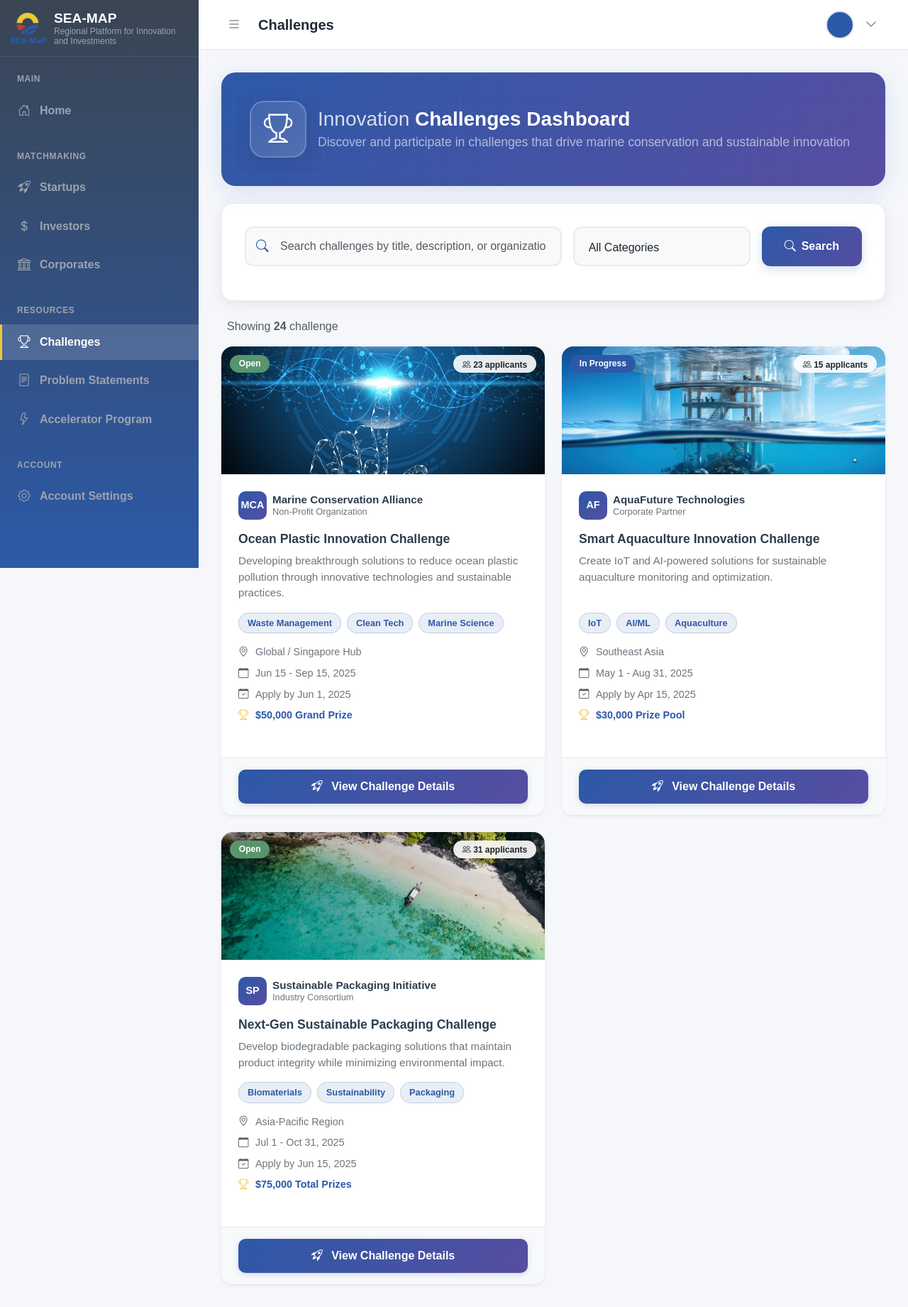
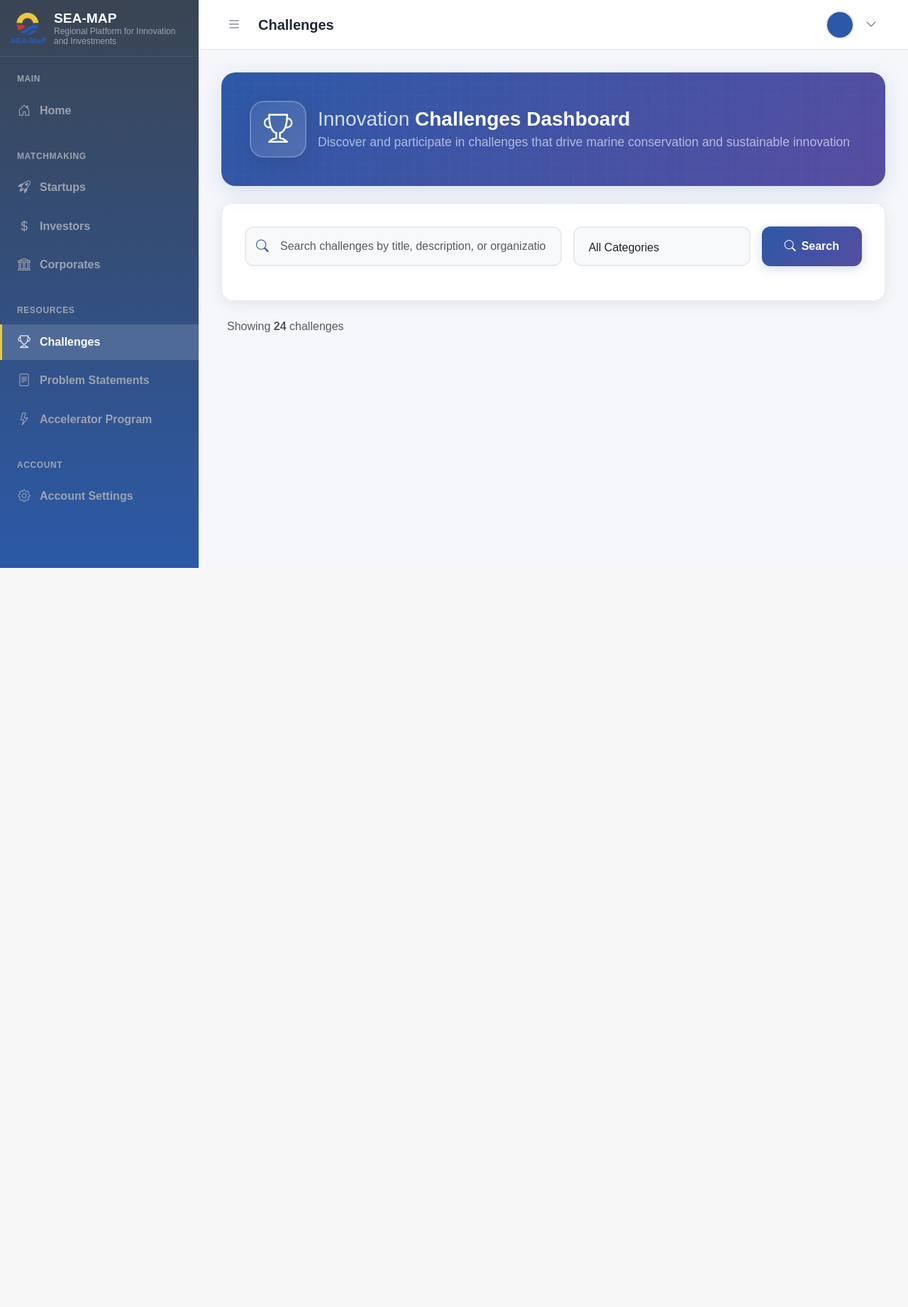
Before and after one commit to icooniex/seamap, a Django app: page /dashboard/challenge/ in a window 1280 px wide. Shown: the whole page at 71% size. After the commit the page ends 800 px from the top, so only its background shows below. Run offline with Django 4.2, Linux system fonts and the light colour scheme.

Commit message:
update list view

```diff
--- a/member/views.py
+++ b/member/views.py
@@ -853,10 +853,28 @@ def corporate_matchmaking(request):
 
 
 def problem(request):
-    return render(request, 'resources/problem.html')
+    from .models import ProblemStatement
+    try:
+        problems = ProblemStatement.objects.filter(status='published').order_by('-created_at')
+        context = {
+            'problems': problems,
+            'total_problems': problems.count(),
+        }
+    except:
+        context = {'problems': [], 'total_problems': 0}
+    return render(request, 'resources/problem.html', context)
 
 def challenge(request):
-    return render(request, 'resources/challenge.html')
+    from .models import Challenge
+    try:
+        challenges = Challenge.objects.filter(status='published').order_by('-created_at')
+        context = {
+            'challenges': challenges,
+            'total_challenges': challenges.count(),
+        }
+    except:
+        context = {'challenges': [], 'total_challenges': 0}
+    return render(request, 'resources/challenge.html', context)
 
 def challenge_detail(request, challenge_id):
     """Display detailed challenge page"""
--- a/templates/resources/challenge.html
+++ b/templates/resources/challenge.html
@@ -63,18 +63,23 @@
     <!-- Challenge Cards Grid -->
     <div class="challenges-grid-container">
         <div class="challenges-grid">
-            <!-- Sample Challenge Card 1 -->
+            {% for challenge in challenges %}
+            <!-- Challenge Card -->
             <div class="challenge-grid-item">
                 <div class="card shadow-sm h-100 challenge-card">
                     <div class="challenge-card-header">
                         <div class="position-relative">
-                            <img src="{% static 'images/collaborative-ecosystem.jpg' %}" alt="Ocean Plastic Challenge" class="challenge-image">
+                            {% if challenge.featured_image %}
+                                <img src="{{ challenge.featured_image.url }}" alt="{{ challenge.title }}" class="challenge-image">
+                            {% else %}
+                                <img src="{% static 'images/collaborative-ecosystem.jpg' %}" alt="{{ challenge.title }}" class="challenge-image">
+                            {% endif %}
                             <div class="challenge-badges">
                                 <span class="badge bg-success challenge-status-badge">Open</span>
                             </div>
                             <div class="challenge-meta">
                                 <span class="badge bg-light text-dark participants-badge">
-                                    <i class="bi bi-people"></i> 23 applicants
+                                    <i class="bi bi-people"></i> {{ challenge.applicant_count }} applicant{{ challenge.applicant_count|pluralize }}
                                 </span>
                             </div>
                         </div>
@@ -84,59 +89,64 @@
                         <div class="organization-info mb-3">
                             <div class="d-flex align-items-center">
                                 <div class="org-avatar me-2">
-                                    <span class="avatar-text">MCA</span>
+                                    <span class="avatar-text">{{ challenge.organizer.company_name|slice:":2"|upper }}</span>
                                 </div>
                                 <div class="org-details">
-                                    <div class="org-name">Marine Conservation Alliance</div>
-                                    <div class="org-type">Non-Profit Organization</div>
+                                    <div class="org-name">{{ challenge.organizer.company_name }}</div>
+                                    <div class="org-type">{{ challenge.organizer.organization_type|default:"Organization" }}</div>
                                 </div>
                             </div>
                         </div>
 
                         <!-- Challenge Title & Description -->
-                        <h5 class="challenge-title mb-2">Ocean Plastic Innovation Challenge</h5>
+                        <h5 class="challenge-title mb-2">{{ challenge.title }}</h5>
                         <p class="challenge-description mb-3">
-                            Developing breakthrough solutions to reduce ocean plastic pollution through innovative technologies and sustainable practices.
+                            {{ challenge.description|truncatewords:25 }}
                         </p>
 
                         <!-- Technology Tags -->
                         <div class="tech-tags-challenge mb-3">
-                            <span class="tech-tag-challenge">Waste Management</span>
-                            <span class="tech-tag-challenge">Clean Tech</span>
-                            <span class="tech-tag-challenge">Marine Science</span>
+                            {% for category in challenge.categories %}
+                                <span class="tech-tag-challenge">{{ category|title }}</span>
+                            {% endfor %}
                         </div>
 
                         <!-- Challenge Details -->
                         <div class="challenge-details mb-3">
+                            {% if challenge.location %}
                             <div class="detail-item">
                                 <i class="bi bi-geo-alt text-muted me-2"></i>
-                                <span>Global / Singapore Hub</span>
+                                <span>{{ challenge.location }}</span>
                             </div>
+                            {% endif %}
+                            {% if challenge.application_deadline %}
                             <div class="detail-item">
                                 <i class="bi bi-calendar text-muted me-2"></i>
-                                <span>Jun 15 - Sep 15, 2025</span>
+                                <span>Deadline: {{ challenge.application_deadline|date:"M d, Y" }}</span>
                             </div>
+                            {% endif %}
                             <div class="detail-item">
                                 <i class="bi bi-calendar-check text-muted me-2"></i>
-                                <span>Apply by Jun 1, 2025</span>
+                                <span>Posted: {{ challenge.created_at|date:"M d, Y" }}</span>
                             </div>
+                            {% if challenge.has_prizes and challenge.main_prize_amount %}
                             <div class="detail-item prize-item">
                                 <i class="bi bi-trophy text-warning me-2"></i>
-                                <span class="prize-amount">$50,000 Grand Prize</span>
+                                <span class="prize-amount">${{ challenge.main_prize_amount|floatformat:0 }} Prize</span>
                             </div>
+                            {% endif %}
                         </div>
                     </div>
                     <div class="card-footer challenge-card-footer">
-                        <a href="{% url 'challenge_detail' 1 %}" class="btn btn-primary w-100 challenge-btn">
+                        <a href="{% url 'challenge_detail' challenge.id %}" class="btn btn-primary w-100 challenge-btn">
                             <i class="bi bi-rocket-takeoff me-2"></i>
                             View Challenge Details
                         </a>
                     </div>
                 </div>
             </div>
-
-            <!-- Sample Challenge Card 2 -->
-            <div class="challenge-grid-item">
+            {% endfor %}
+            <div style="display:none" class="challenge-grid-item">
                 <div class="card shadow-sm h-100 challenge-card">
                     <div class="challenge-card-header">
                         <div class="position-relative">
@@ -208,7 +218,7 @@
             </div>
 
             <!-- Sample Challenge Card 3 -->
-            <div class="challenge-grid-item">
+            <div style="display:none" class="challenge-grid-item">
                 <div class="card shadow-sm h-100 challenge-card">
                     <div class="challenge-card-header">
                         <div class="position-relative">
```
Also changed, not shown: templates/resources/problem.html (+25 -19 lines).
